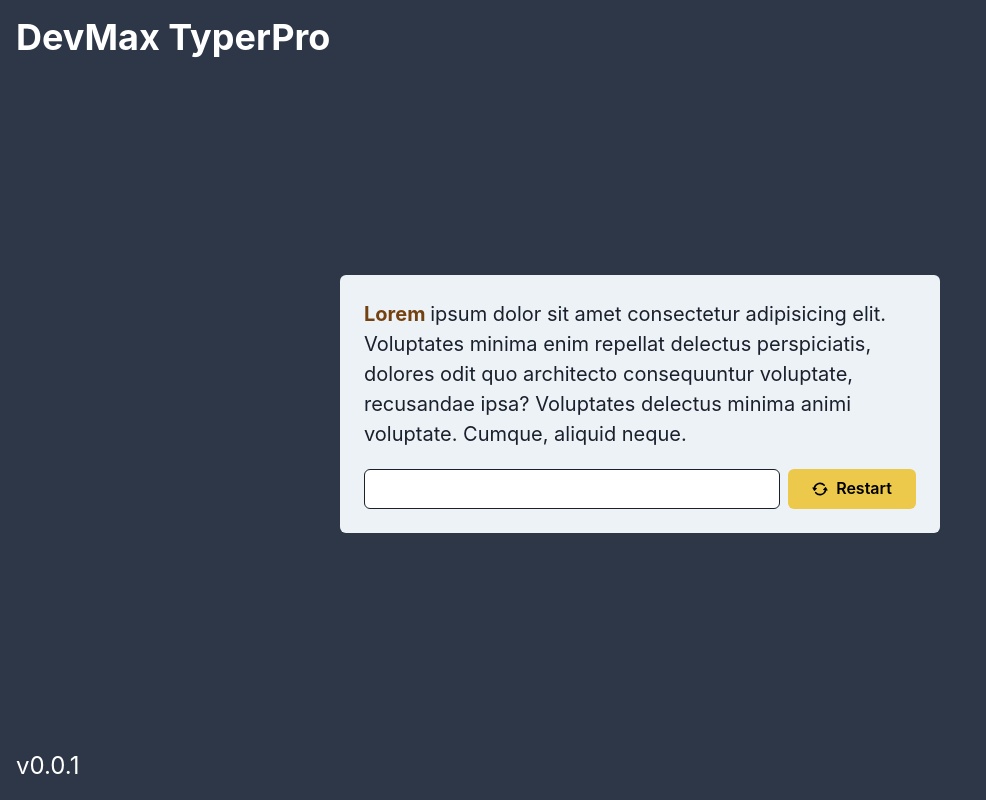
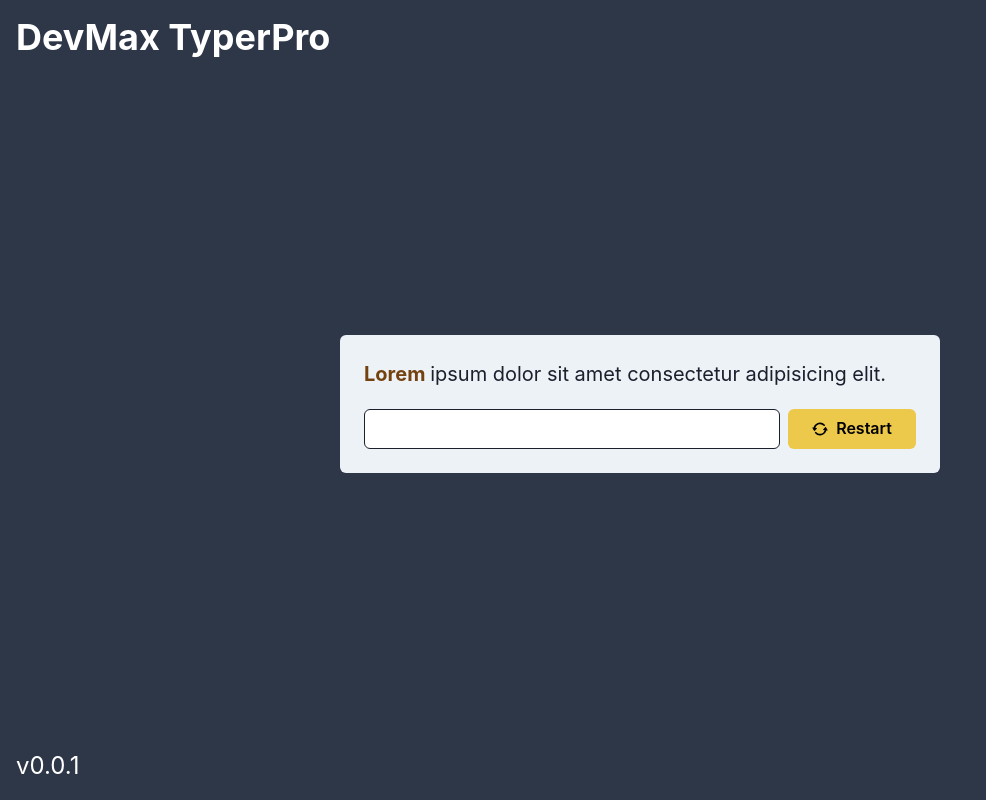
Before and after one commit to maximeverhoeve/typer-pro, a React (Create React App) app: page / in a window 1280 px wide. Shown: the whole page, without its empty margins (0-986 px from the left). Built offline with nearby package versions, Linux system fonts and the light colour scheme.

Commit message:
added isFinished state

```diff
--- a/src/hooks/useTyper.ts
+++ b/src/hooks/useTyper.ts
@@ -5,6 +5,7 @@ interface ReturnProps {
   wordToType: string;
   inputValue: string;
   textToType: string;
+  isFinished: boolean;
   handleChange: (e: ChangeEvent<HTMLInputElement>) => void;
 }
 
@@ -28,12 +29,12 @@ const useTyper = (text: string): ReturnProps => {
       setInputValue(value);
     }
   };
-
   return {
     validText: validWords.join(' '),
     wordToType: textArray[wordToTypeIndex],
     inputValue,
     textToType: textArray.slice(wordToTypeIndex + 1).join(' '),
+    isFinished: textArray.length < wordToTypeIndex + 1,
     handleChange,
   };
 };
--- a/src/pages/Home.tsx
+++ b/src/pages/Home.tsx
@@ -13,12 +13,17 @@ import { RepeatIcon } from '@chakra-ui/icons';
 import React from 'react';
 import ShowedText from '../components/ShowedText';
 import useTyper from '../hooks/useTyper';
-const text =
-  'Lorem ipsum dolor sit amet consectetur adipisicing elit. Voluptates minima enim repellat delectus perspiciatis, dolores odit quo architecto consequuntur voluptate, recusandae ipsa? Voluptates delectus minima animi voluptate. Cumque, aliquid neque.';
+const text = 'Lorem ipsum dolor sit amet consectetur adipisicing elit.';
 
 const Home: React.FC = () => {
-  const { textToType, validText, wordToType, inputValue, handleChange } =
-    useTyper(text);
+  const {
+    textToType,
+    validText,
+    wordToType,
+    inputValue,
+    handleChange,
+    isFinished,
+  } = useTyper(text);
 
   return (
     <Flex direction="column" bg="gray.700" h="100vh" overflow="hidden">
@@ -35,6 +40,20 @@ const Home: React.FC = () => {
           maxW="90%"
           align="stretch"
         >
+          {isFinished ? (
+            <>
+              <p>Is finished</p>
+              <Button
+                leftIcon={<RepeatIcon />}
+                variant="solid"
+                colorScheme="yellow"
+                minW="32"
+              >
+                Restart
+              </Button>
+            </>
+          ) : (
+            <>
               <ShowedText
                 validText={validText}
                 currentWord={wordToType}
@@ -51,6 +70,8 @@ const Home: React.FC = () => {
                   Restart
                 </Button>
               </HStack>
+            </>
+          )}
         </VStack>
       </Center>
       <Box p="4">
```
Also changed, not shown: .eslintrc.js. Lines whose indentation alone changed are shown as unchanged.
